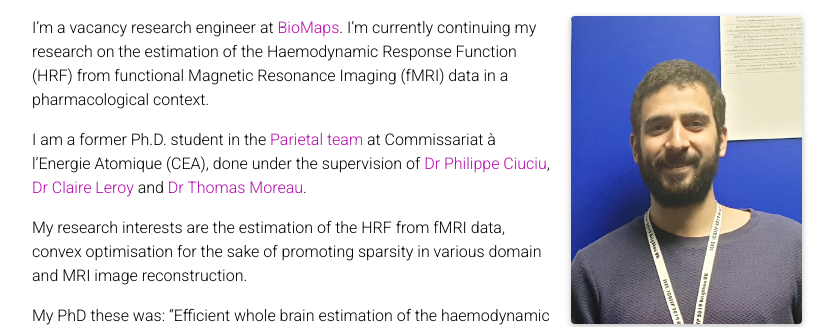
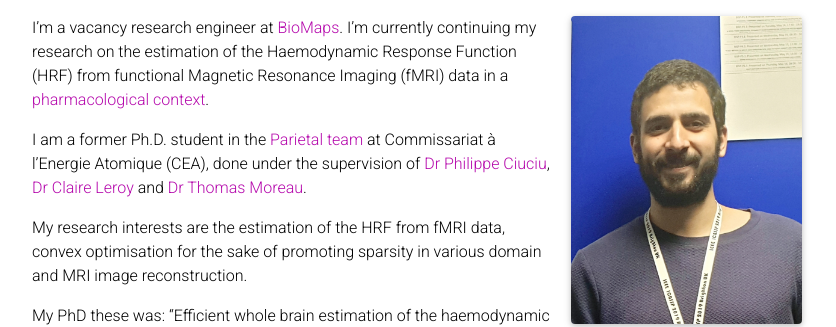
Before and after one commit to hcherkaoui/hcherkaoui.github.io, a Jekyll site: the page built from _pages/01_home.md, in a window 1280 px wide and 1022 px high. Shown: the part 144-471 px from the top of the window, without its empty margins (223-1059 px from the left). Built offline with Jekyll 4.4.1, drawn with Linux system fonts in a browser that asks for light colours; nearby versions of some CDN libraries; emoji names are drawn with the system emoji font; a style sheet for code colours, icons or effects is not loaded; some of the changed lines change nothing that is shown.

```diff
--- a/_pages/01_home.md
+++ b/_pages/01_home.md
@@ -18,7 +18,7 @@
 order: 1
 ---
 
-I'm a vacancy research engineer at <a href="http://www.biomaps.universite-paris-saclay.fr/">BioMaps</a>. I'm currently continuing my research on the estimation of the Haemodynamic Response Function (HRF) from functional Magnetic Resonance Imaging (fMRI) data in a pharmacological context.
+I'm a vacancy research engineer at <a href="http://www.biomaps.universite-paris-saclay.fr/">BioMaps</a>. I'm currently continuing my research on the estimation of the Haemodynamic Response Function (HRF) from functional Magnetic Resonance Imaging (fMRI) data in a <a href="https://joliot.cea.fr/drf/joliot/Pages/Actualites/Scientifiques/2021/TEP-neuropharmacologie-buprenorphine.aspx">pharmacological context</a>.
 
 I am a former Ph.D. student in the <a href="https://team.inria.fr/parietal/">Parietal team</a> at Commissariat à l'Energie Atomique (CEA), done under the supervision of <a href="https://sites.google.com/site/philippeciuciu">Dr Philippe Ciuciu</a>, <a href="https://www.researchgate.net/profile/Claire_Leroy">Dr Claire Leroy</a> and <a href="https://tommoral.github.io">Dr Thomas Moreau</a>.
 
```
